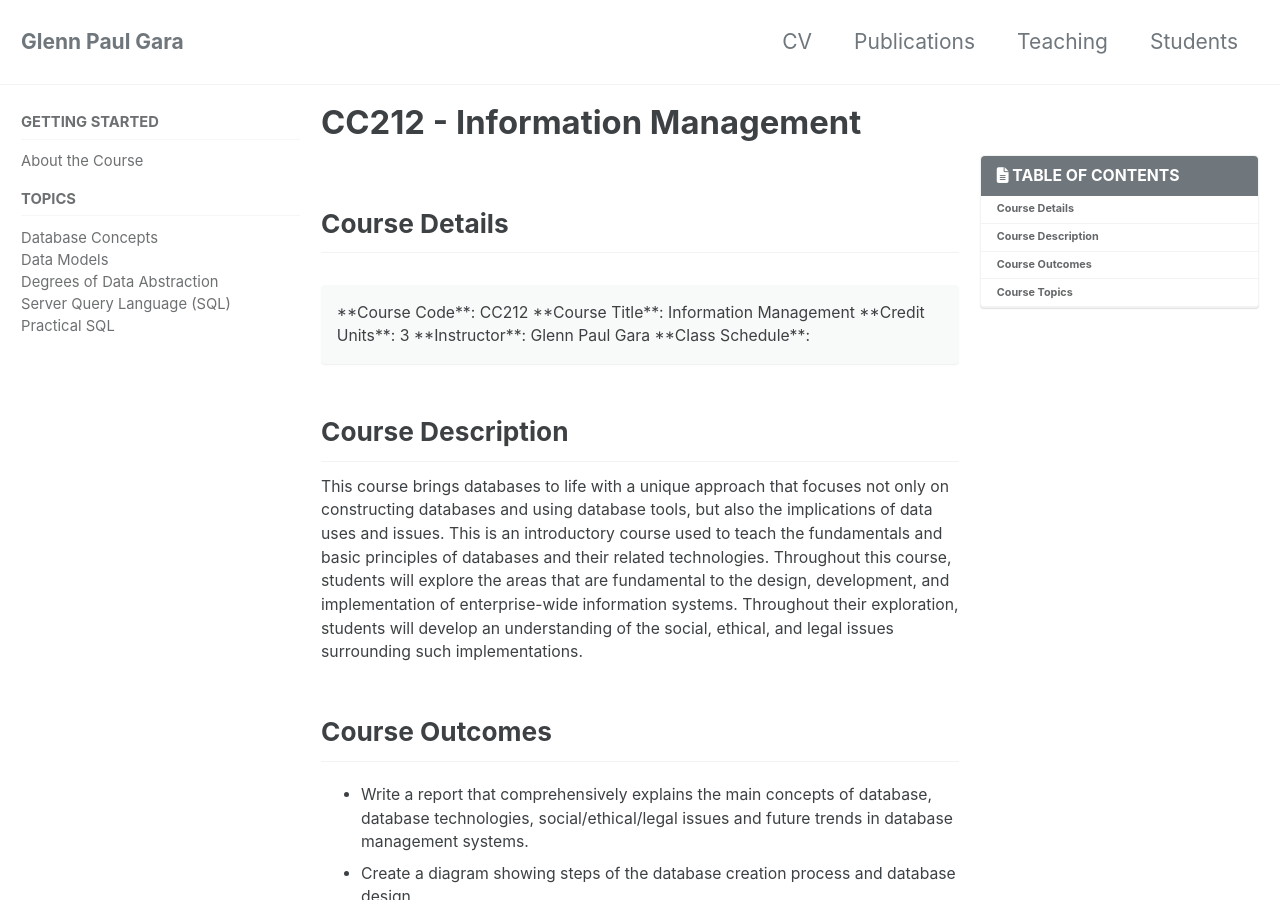
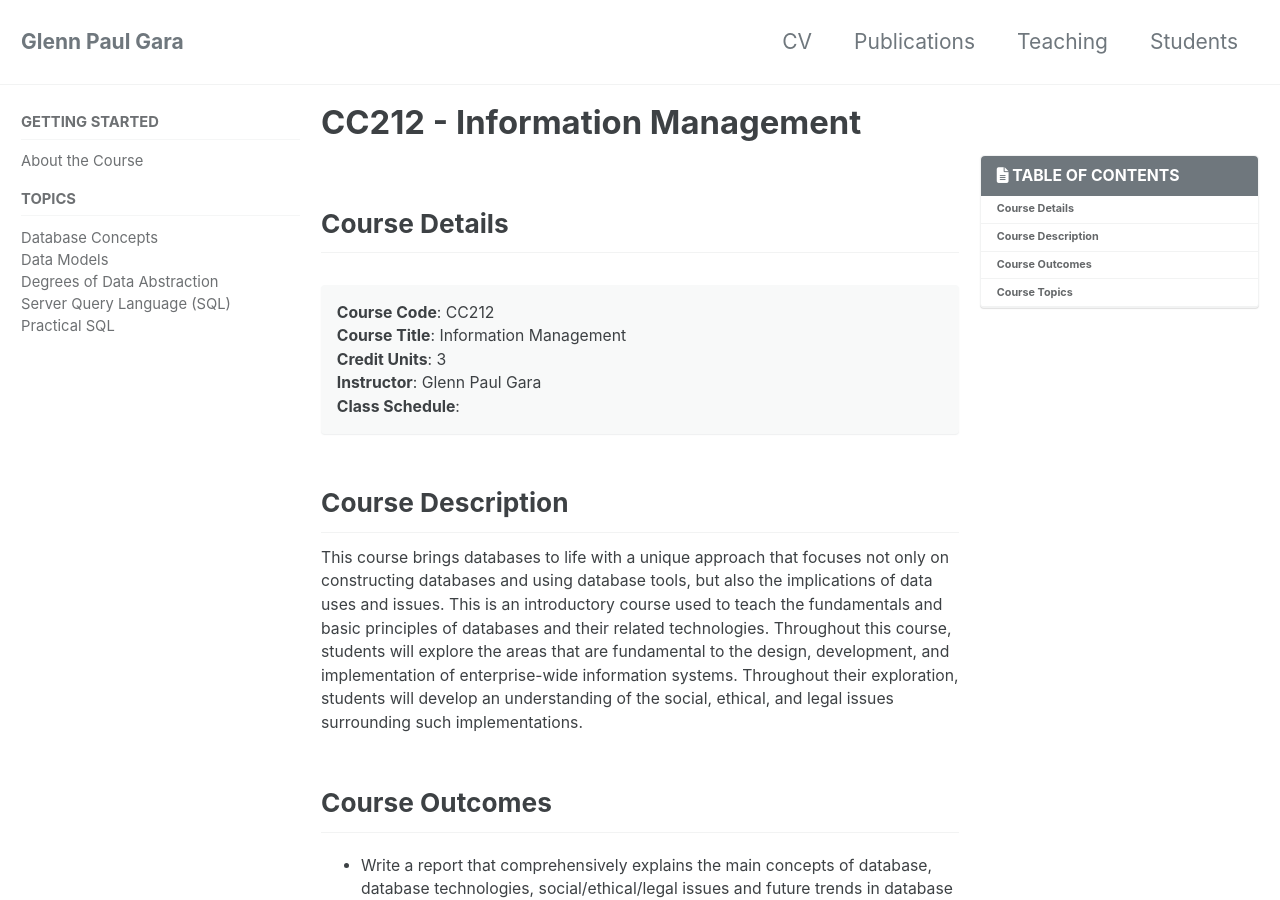
Before and after one commit to glenngara/glenngara.github.io, a Jekyll site: the page built from _pages/teaching/cc212/main.md, in a window 1280 px wide and 900 px high. Built offline with Jekyll 4.4.1, drawn with Linux system fonts in a browser that asks for light colours; cached includes are drawn as plain includes; nearby versions of some CDN libraries.

```diff
--- a/_pages/teaching/cc212/main.md
+++ b/_pages/teaching/cc212/main.md
@@ -10,11 +10,11 @@ toc_label: "TABLE OF CONTENTS"
 
 ## Course Details
 <p class="notice">
-**Course Code**: CC212
-**Course Title**: Information Management
-**Credit Units**: 3
-**Instructor**: Glenn Paul Gara
-**Class Schedule**:
+<strong>Course Code</strong>: CC212 <br>
+<strong>Course Title</strong>: Information Management <br>
+<strong>Credit Units</strong>: 3 <br>
+<strong>Instructor</strong>: Glenn Paul Gara <br>
+<strong>Class Schedule</strong>:
 </p>
 
 ## Course Description
```
